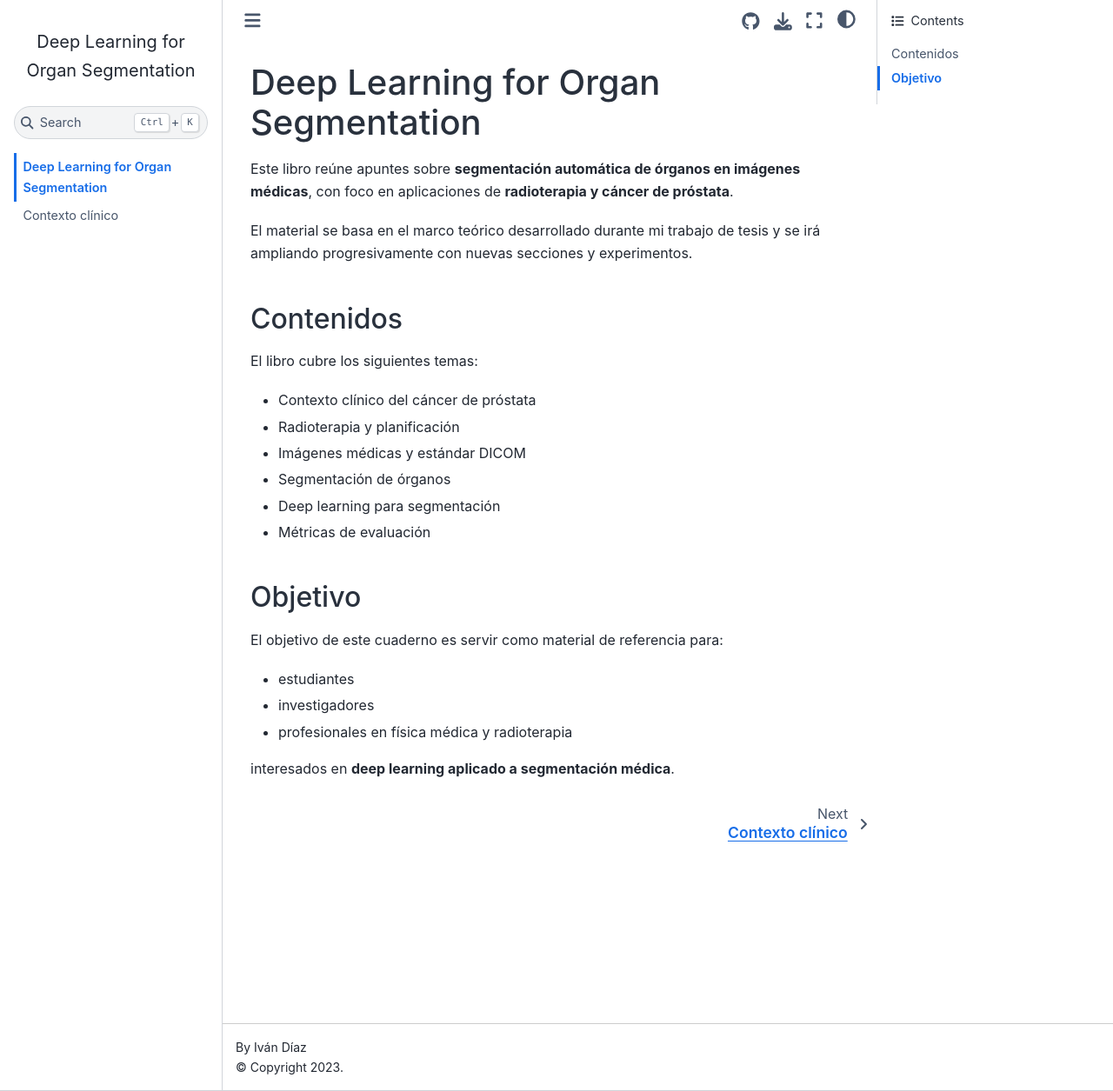
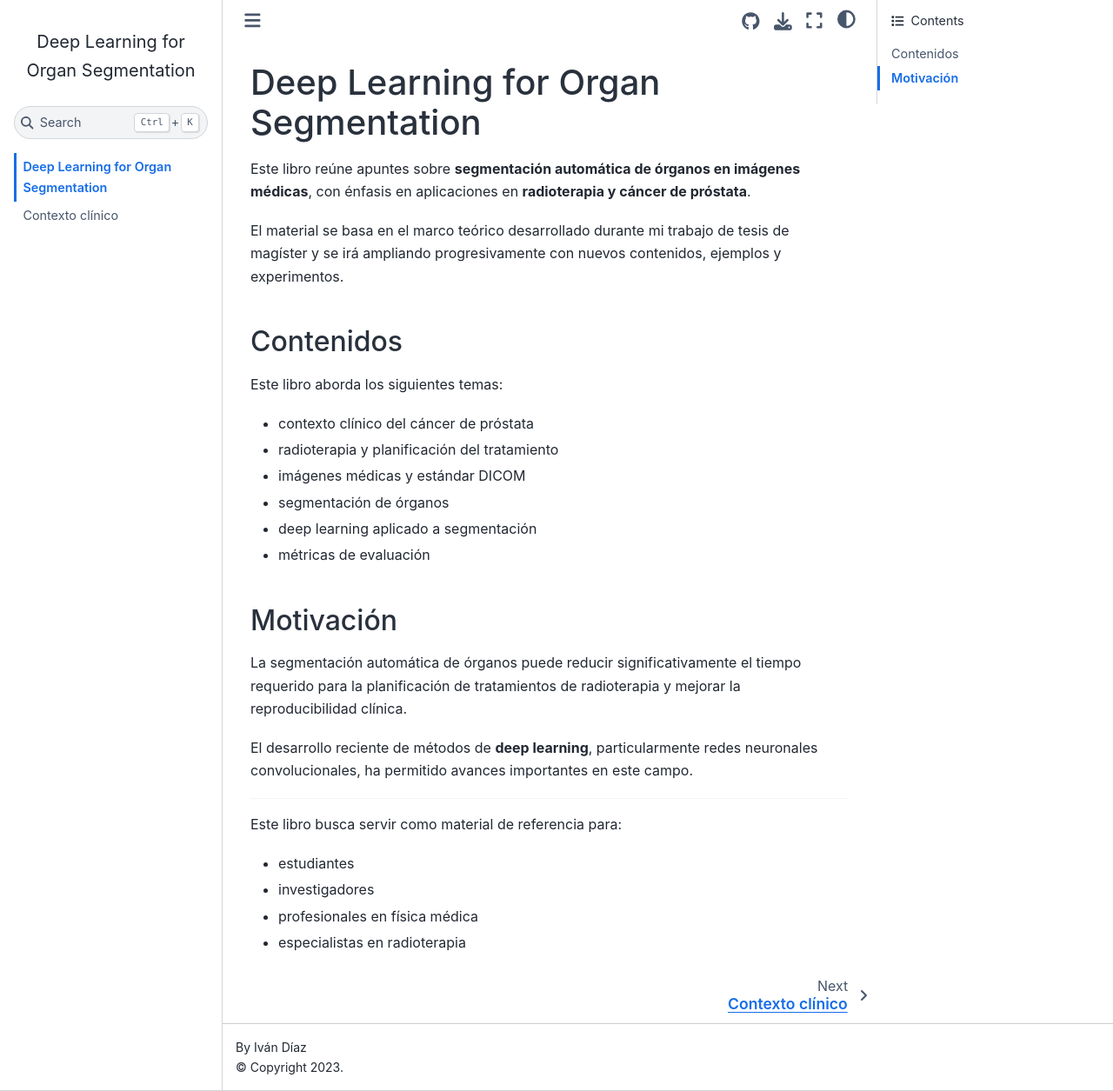
Before and after one commit to idiazp/DLSegBook, a Jupyter Book: the page built from intro.md, in a window 1280 px wide and 1255 px high. Shown: the whole window at 87% size. Built offline with Jupyter Book 1.0.4 settings and Sphinx 7.4.7 and the Sphinx Book theme 1.1.4, drawn with Linux system fonts in a browser that asks for light colours.

Commit message:
Update intro.md

```diff
--- a/intro.md
+++ b/intro.md
@@ -1,26 +1,31 @@
 # Deep Learning for Organ Segmentation
 
-Este libro reúne apuntes sobre **segmentación automática de órganos en imágenes médicas**, con foco en aplicaciones de **radioterapia y cáncer de próstata**.
+Este libro reúne apuntes sobre **segmentación automática de órganos en imágenes médicas**, con énfasis en aplicaciones en **radioterapia y cáncer de próstata**.
 
-El material se basa en el marco teórico desarrollado durante mi trabajo de tesis y se irá ampliando progresivamente con nuevas secciones y experimentos.
+El material se basa en el marco teórico desarrollado durante mi trabajo de tesis de magíster y se irá ampliando progresivamente con nuevos contenidos, ejemplos y experimentos.
 
 ## Contenidos
 
-El libro cubre los siguientes temas:
+Este libro aborda los siguientes temas:
 
-- Contexto clínico del cáncer de próstata
-- Radioterapia y planificación
-- Imágenes médicas y estándar DICOM
-- Segmentación de órganos
-- Deep learning para segmentación
-- Métricas de evaluación
+- contexto clínico del cáncer de próstata
+- radioterapia y planificación del tratamiento
+- imágenes médicas y estándar DICOM
+- segmentación de órganos
+- deep learning aplicado a segmentación
+- métricas de evaluación
 
-## Objetivo
+## Motivación
 
-El objetivo de este cuaderno es servir como material de referencia para:
+La segmentación automática de órganos puede reducir significativamente el tiempo requerido para la planificación de tratamientos de radioterapia y mejorar la reproducibilidad clínica.
+
+El desarrollo reciente de métodos de **deep learning**, particularmente redes neuronales convolucionales, ha permitido avances importantes en este campo.
+
+---
+
+Este libro busca servir como material de referencia para:
 
 - estudiantes
 - investigadores
-- profesionales en física médica y radioterapia
-
-interesados en **deep learning aplicado a segmentación médica**.
+- profesionales en física médica
+- especialistas en radioterapia
```
